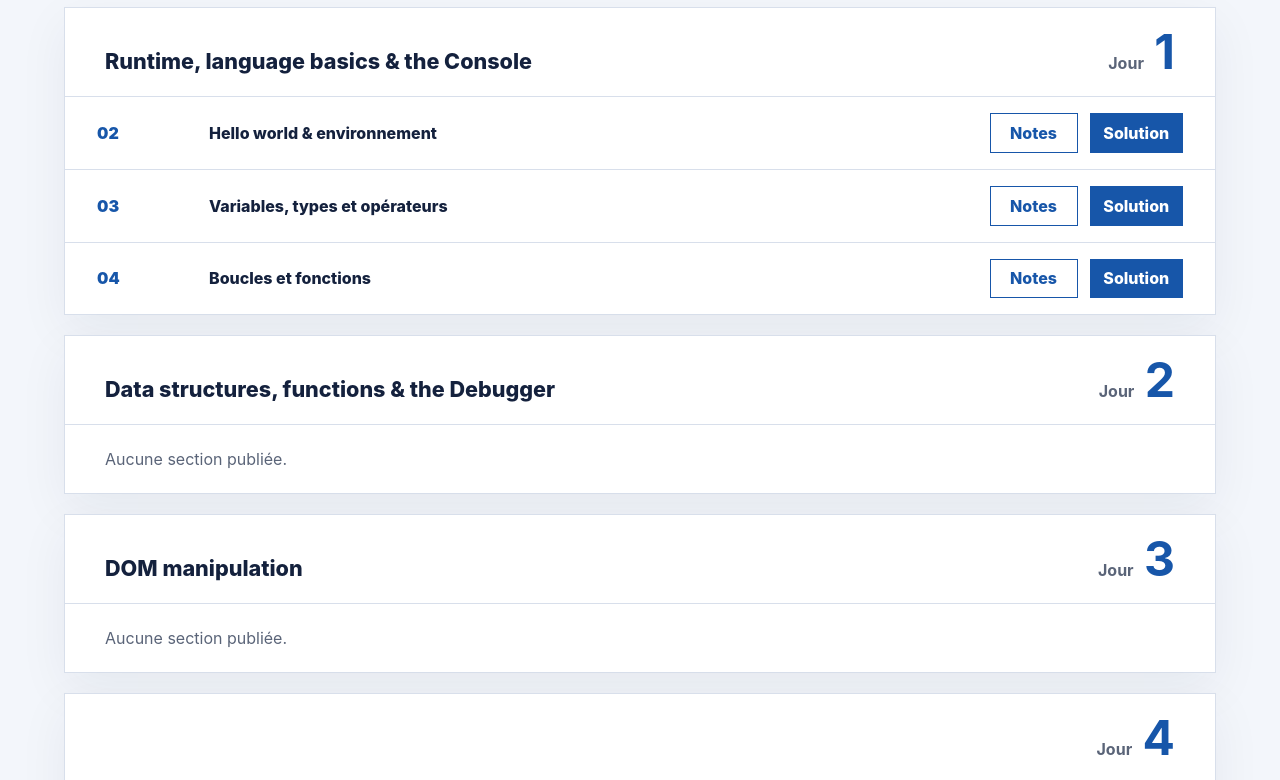
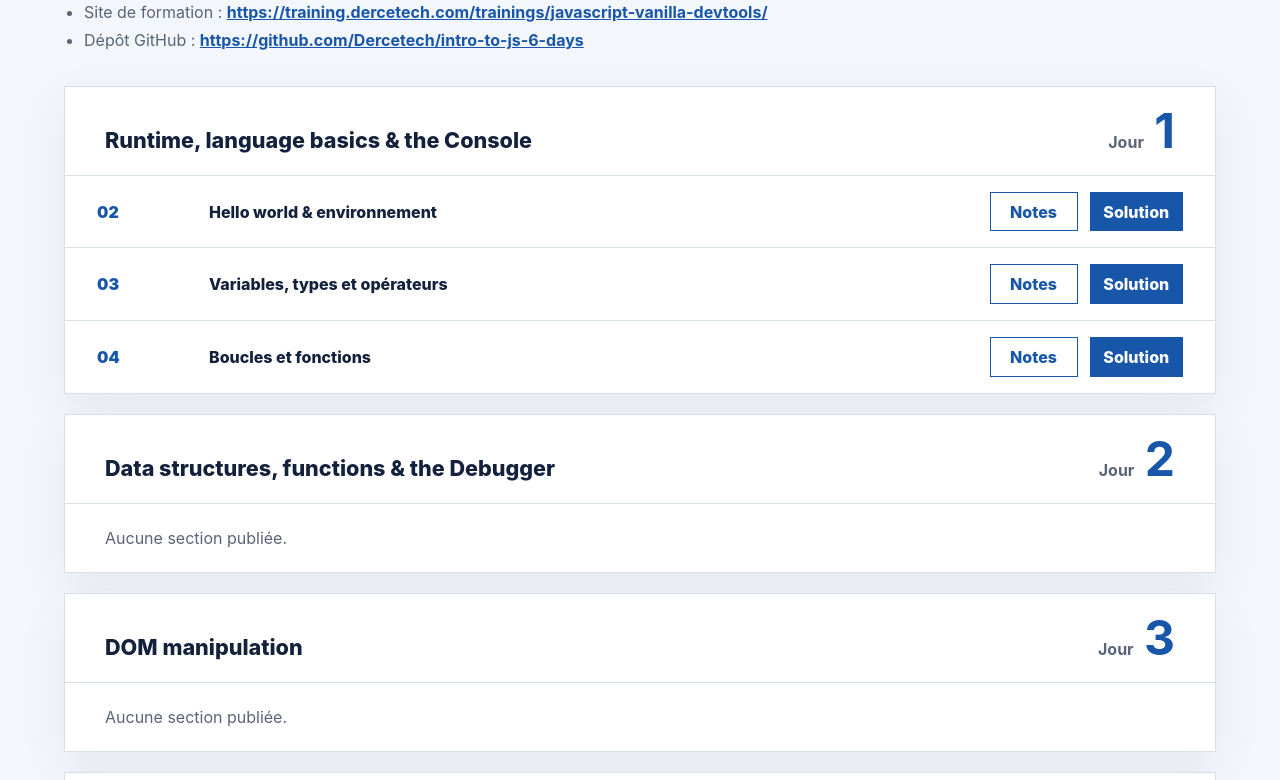
Before and after one commit to Dercetech/intro-to-js-6-days, a plain HTML site: page www/index.html in a window 1280 px wide. Shown: the part 286-1066 px from the top of the page. Drawn offline with Linux system fonts and the light colour scheme.

Commit message:
training index - add resource links

```diff
--- a/www/index.html
+++ b/www/index.html
@@ -11,6 +11,10 @@
     <header class="page-header">
       <p class="eyebrow">Supports de formation · 6 jours</p>
       <h1>Introduction à JavaScript (FR)</h1>
+      <ul class="resource-links">
+        <li>Site de formation : <a href="https://training.dercetech.com/trainings/javascript-vanilla-devtools/">https://training.dercetech.com/trainings/javascript-vanilla-devtools/</a></li>
+        <li>Dépôt GitHub : <a href="https://github.com/Dercetech/intro-to-js-6-days">https://github.com/Dercetech/intro-to-js-6-days</a></li>
+      </ul>
     </header>
 
     <section class="days" aria-label="Jours de formation">
--- a/www/styles.css
+++ b/www/styles.css
@@ -42,6 +42,19 @@ h1 {
   font-size: clamp(2.5rem, 7vw, 5rem);
   line-height: .98;
   letter-spacing: -.05em;
+}
+
+.resource-links {
+  margin: 1.5rem 0 0;
+  padding-left: 1.25rem;
+  color: var(--muted);
+  line-height: 1.7;
+}
+
+.resource-links a {
+  color: var(--blue);
+  font-weight: 750;
+  overflow-wrap: anywhere;
 }
 
 .days {
```
